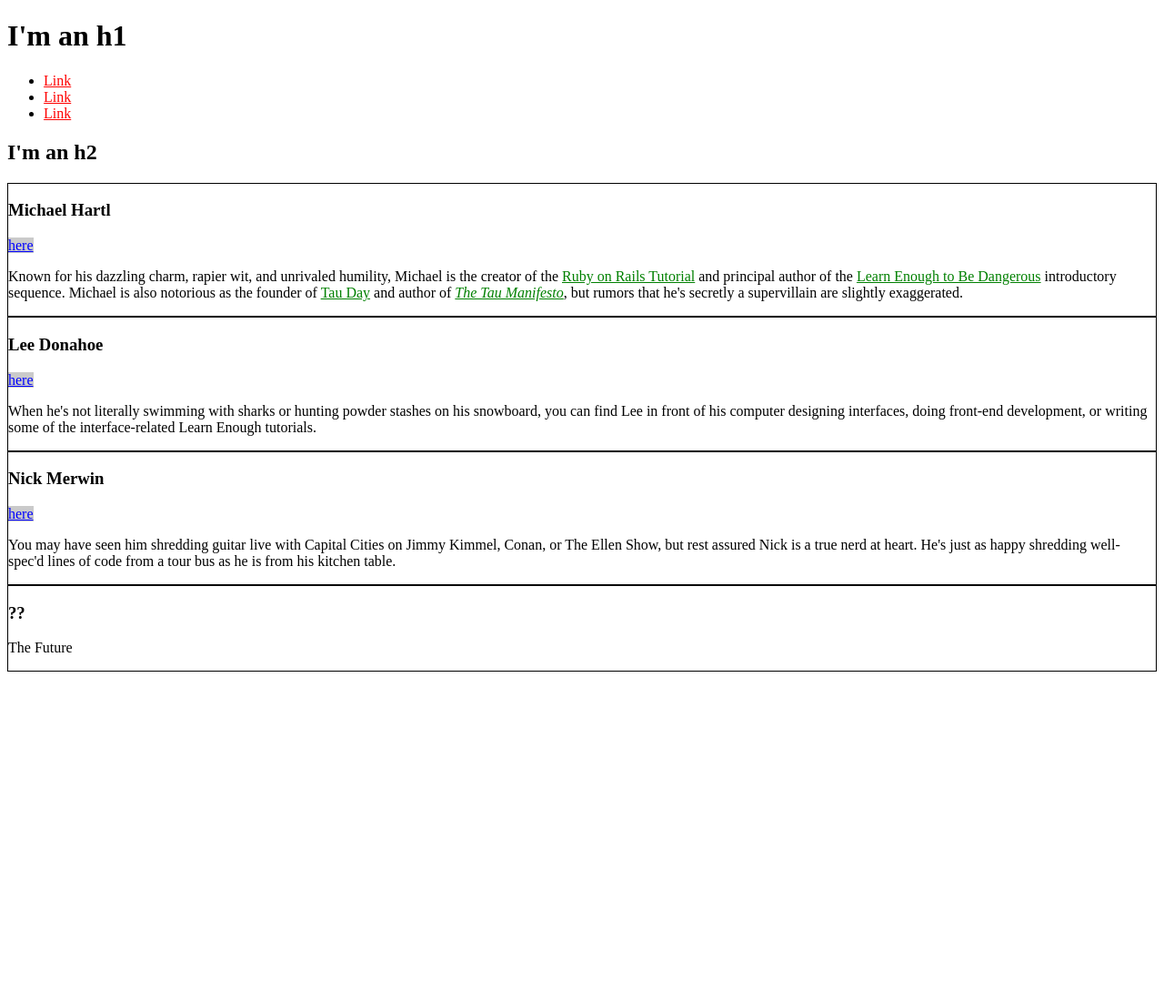
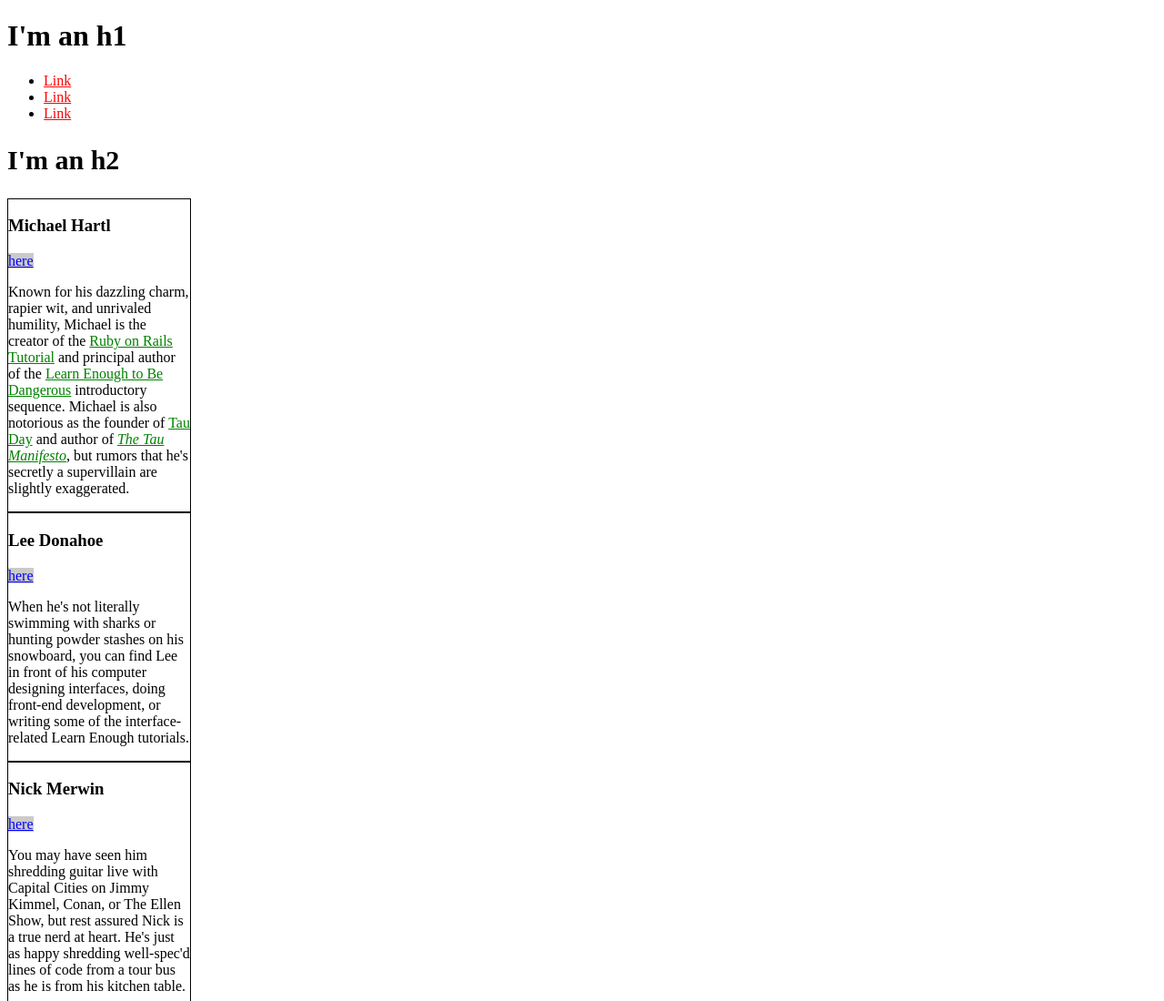
Before and after one commit to edwinwanjuki/edwinwanjuki.github.io, a plain HTML site: page index.html in a window 1280 px wide. Shown: the top 1100 px of the page at 91% size. Before the commit the page ends 800 px from the top, so only its background shows below. Drawn offline with Linux system fonts and the light colour scheme.

Commit message:
Add h2 font size and bio box width size

```diff
--- a/index.html
+++ b/index.html
@@ -7,6 +7,9 @@
         /* GLOGAL STYLES */
         a {
             color: #ff0000;
+        }
+        h2 {
+            font-size: 30px;
         }
 
         /* SOCIAL STYLES */
@@ -18,6 +21,7 @@
         /* BIO STYLES */
         .bio-box {
             border: 1px solid black;
+            width: 200px;
         }
         .bio-copy a {
             color: green;
```
